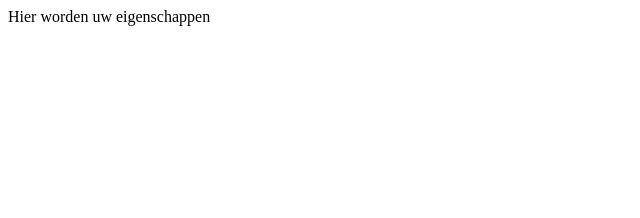
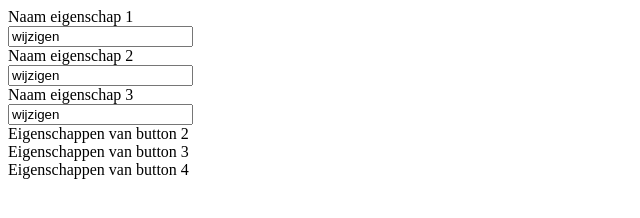
Before and after one commit to waghannoufi/LogiQ, a plain HTML site: page data.html in a window 1280 px wide. Shown: the whole page, without its empty margins (0-640 px from the left). Drawn offline with Linux system fonts and the light colour scheme.

Commit message:
no message

```diff
--- a/data.html
+++ b/data.html
@@ -6,7 +6,26 @@
     <title>Document</title>
 </head>
 <body>
-    <p1>Hier worden uw eigenschappen</p1>
+<div id="button1">
+    <label for="naameigenschap1">Naam eigenschap 1</label><br>
+    <input type="text" id="fname" value="wijzigen" name="fname"><br>
+
+    <label for="naameigenschap2">Naam eigenschap 2</label><br>
+    <input type="text" id="fname" value="wijzigen" name="fname"><br>
+
+    <label for="naameigenschap3">Naam eigenschap 3</label><br>
+    <input type="text" id="fname" value="wijzigen" name="fname"><br>
+</div>
+
+
+
+<div id="button2">Eigenschappen van button 2</div>
+
+
+<div id="button3">Eigenschappen van button 3</div>
+
+
+<div id="button4">Eigenschappen van button 4</div>
 
 
 </body>
```
Also changed, not shown: eigenschappen.xml (deleted, +0 -22 lines).
